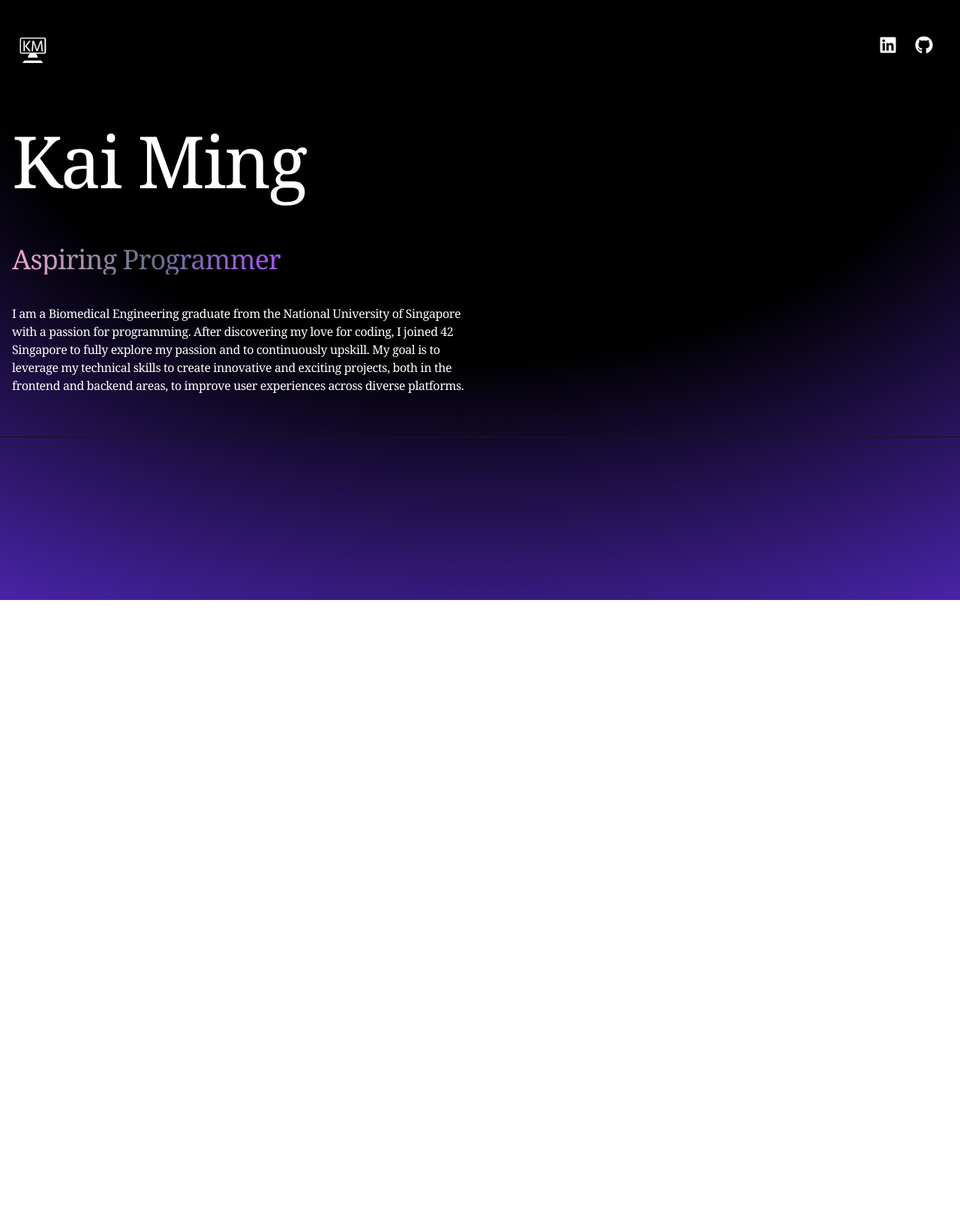
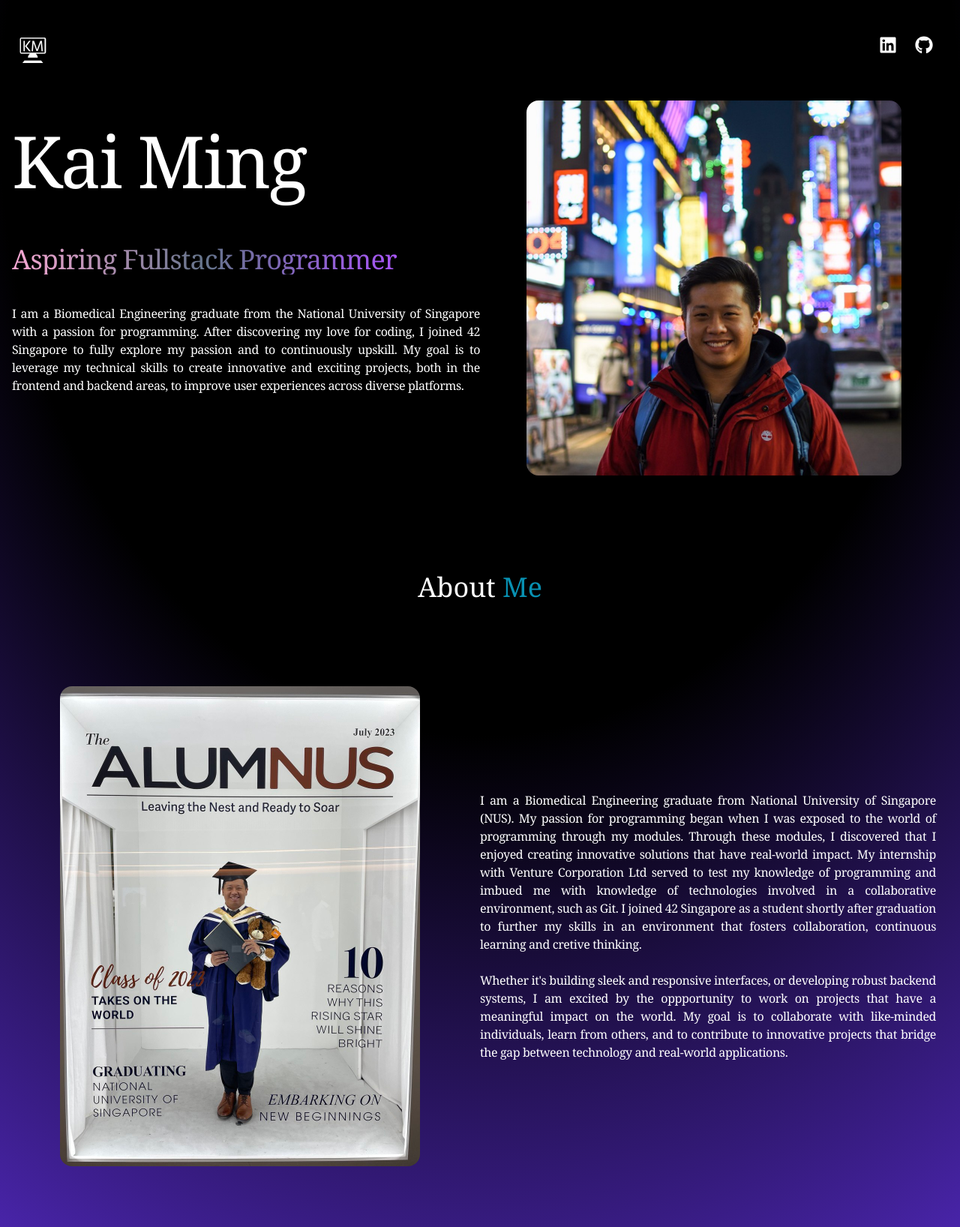
Before and after one commit to gka1m/km-portfolio, a Next.js app: page / in a window 1280 px wide. Shown: the whole page at 75% size. Before the commit the page ends 800 px from the top, so only its background shows below. Built offline with nearby package versions, Linux system fonts and the light colour scheme.

Commit message:
finished About section

```diff
--- /dev/null
+++ b/app/components/About.tsx
@@ -0,0 +1,42 @@
+import React from "react";
+import Image from "next/image";
+import graduation from "../../public/graduation.jpg";
+import { about } from "../data";
+
+const About = () => {
+  return (
+    <div className="border-b border-neutral-900 border-transparent pb-4">
+      <h2 className="my-20 text-white text-center text-4xl">
+        About <span className="text-cyan-600">Me</span>
+      </h2>
+      <div className="flex flex-wrap items-center">
+        <div className="w-full lg:w-1/2 p-8">
+          <div className="flex items-center justify-center">
+            <Image
+              src={graduation}
+              alt="graduation"
+              layout="intrinsic"
+              width={480}
+              height={640}
+              className="rounded-2xl"
+            />
+          </div>
+        </div>
+        <div className="w-full lg:w-1/2 ">
+          <div className="flex justify-center lg:justify-start">
+            <p className="text-white tracking-tight font-light pr-8 text-justify">
+              {about.split("\n").map((line, index) => (
+                <React.Fragment key={index}>
+                  {line}
+                  <br />
+                </React.Fragment>
+              ))}
+            </p>
+          </div>
+        </div>
+      </div>
+    </div>
+  );
+};
+
+export default About;
--- a/app/components/Hero.tsx
+++ b/app/components/Hero.tsx
@@ -1,9 +1,11 @@
 import React from "react";
 import { summary } from "../data";
+import Image from "next/image";
+import profile_pic from "../../public/profile_pic.jpg";
 
 const Hero = () => {
   return (
-    <div className="border-b border-neutral-900 pb-4 px-4 lg:mb-35">
+    <div className="border-b border-neutral-900 border-transparent pb-4 px-4 lg:mb-35">
       <div className="flex flex-wrap">
         <div className="w-full lg:w-1/2">
           <div className="flex flex-col items-center lg:items-start">
@@ -11,16 +13,25 @@ const Hero = () => {
               Kai Ming
             </h1>
             <span className="bg-gradient-to-r from-pink-300 via-slate-500 to-purple-500 bg-clip-text text-4xl tracking-tight text-transparent">
-              Aspiring Programmer
+              Aspiring Fullstack Programmer
             </span>
-            <p className="text-white py-10 tracking-tight font-light">
+            <p className="text-white py-10 tracking-tight font-light text-justify">
               {summary}
             </p>
           </div>
         </div>
-        {/* <div className="w-full lg:w-1/2 lg:p-8">
-          <img src=""
-        </div> */}
+        <div className="w-full lg:w-1/2 lg:p-8">
+          <div className="flex justify-center">
+            <Image
+              src={profile_pic}
+              alt="KM"
+              layout="intrinsic"
+              width={500}
+              height={500}
+              className="rounded-2xl"
+            />
+          </div>
+        </div>
       </div>
     </div>
   );
--- a/app/data.ts
+++ b/app/data.ts
@@ -1,3 +1,7 @@
 export const summary: string = `I am a Biomedical Engineering graduate from the National University of Singapore with a passion for programming.
 After discovering my love for coding, I joined 42 Singapore to fully explore my passion and to continuously upskill.
 My goal is to leverage my technical skills to create innovative and exciting projects, both in the frontend and backend areas, to improve user experiences across diverse platforms.`;
+
+export const about: string = `I am a Biomedical  Engineering graduate from National University of Singapore (NUS). My passion for programming began when I was exposed to the world of programming through my modules. Through these modules, I discovered that I enjoyed creating innovative solutions that have real-world impact. My internship with Venture Corporation Ltd served to test my knowledge of programming and imbued me with knowledge of technologies involved in a collaborative environment, such as Git. I joined 42 Singapore as a student shortly after graduation to further my skills in an environment that fosters collaboration, continuous learning and cretive thinking.
+
+Whether it's building sleek and responsive interfaces, or developing robust backend systems, I am excited by the oppportunity to work on projects that have a meaningful impact on the world. My goal is to collaborate with like-minded individuals, learn from others, and to contribute to innovative projects that bridge the gap between technology and real-world applications.`
--- a/app/layout.tsx
+++ b/app/layout.tsx
@@ -13,7 +13,7 @@ const geistMono = Geist_Mono({
 });
 
 export const metadata: Metadata = {
-  title: "Page",
+  title: "Kai Ming",
   description: "Generated by create next app",
 };
 
--- a/app/page.tsx
+++ b/app/page.tsx
@@ -1,6 +1,7 @@
 import React from "react";
 import Navbar from "./components/Navbar";
 import Hero from "./components/Hero";
+import About from "./components/About";
 import "./globals.css";
 
 const Homepage = () => {
@@ -8,6 +9,7 @@ const Homepage = () => {
     <div>
       <Navbar />
       <Hero />
+      <About />
     </div>
   );
 };
```
Also changed, not shown: public/graduation.jpg (added), public/profile_pic.jpg (added).
